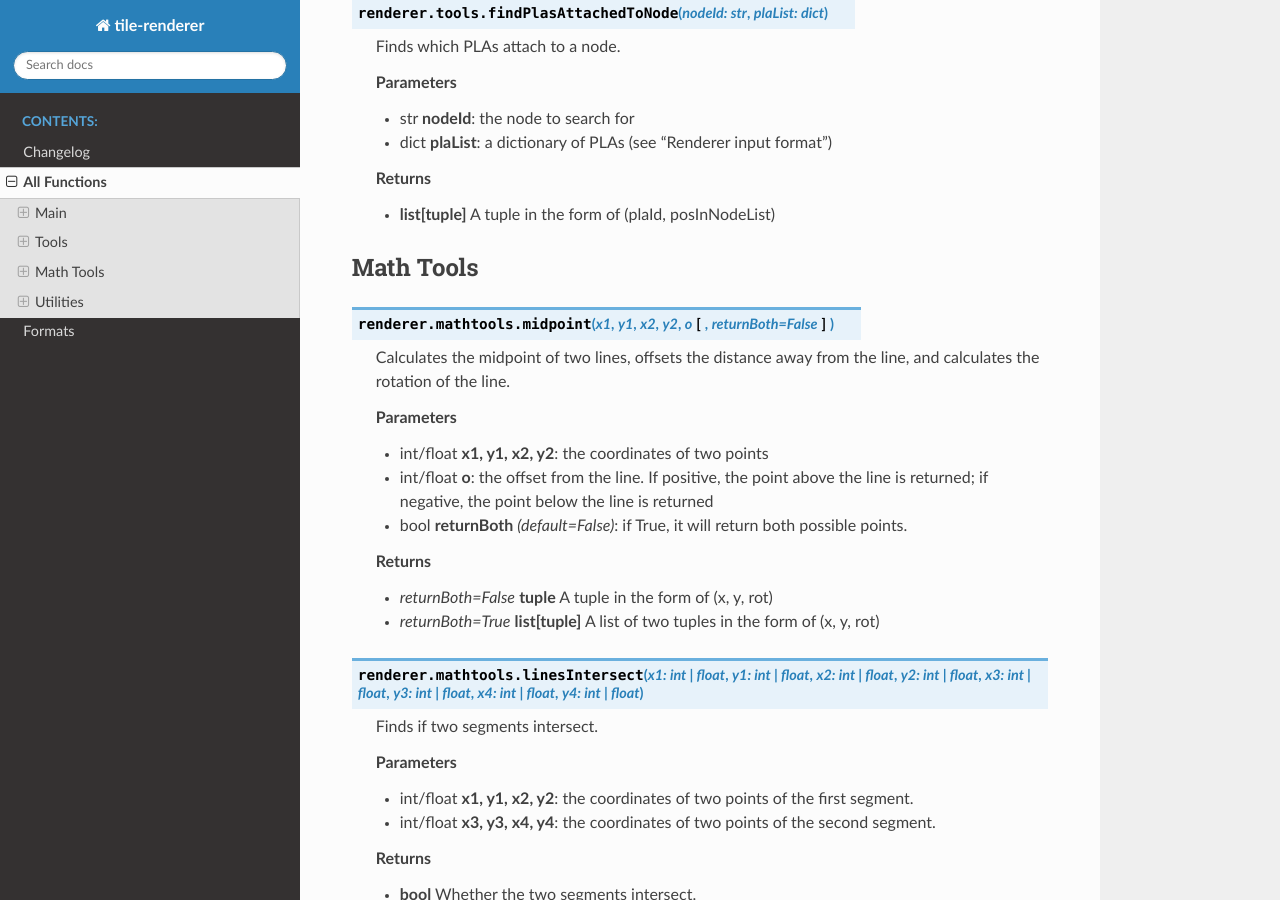
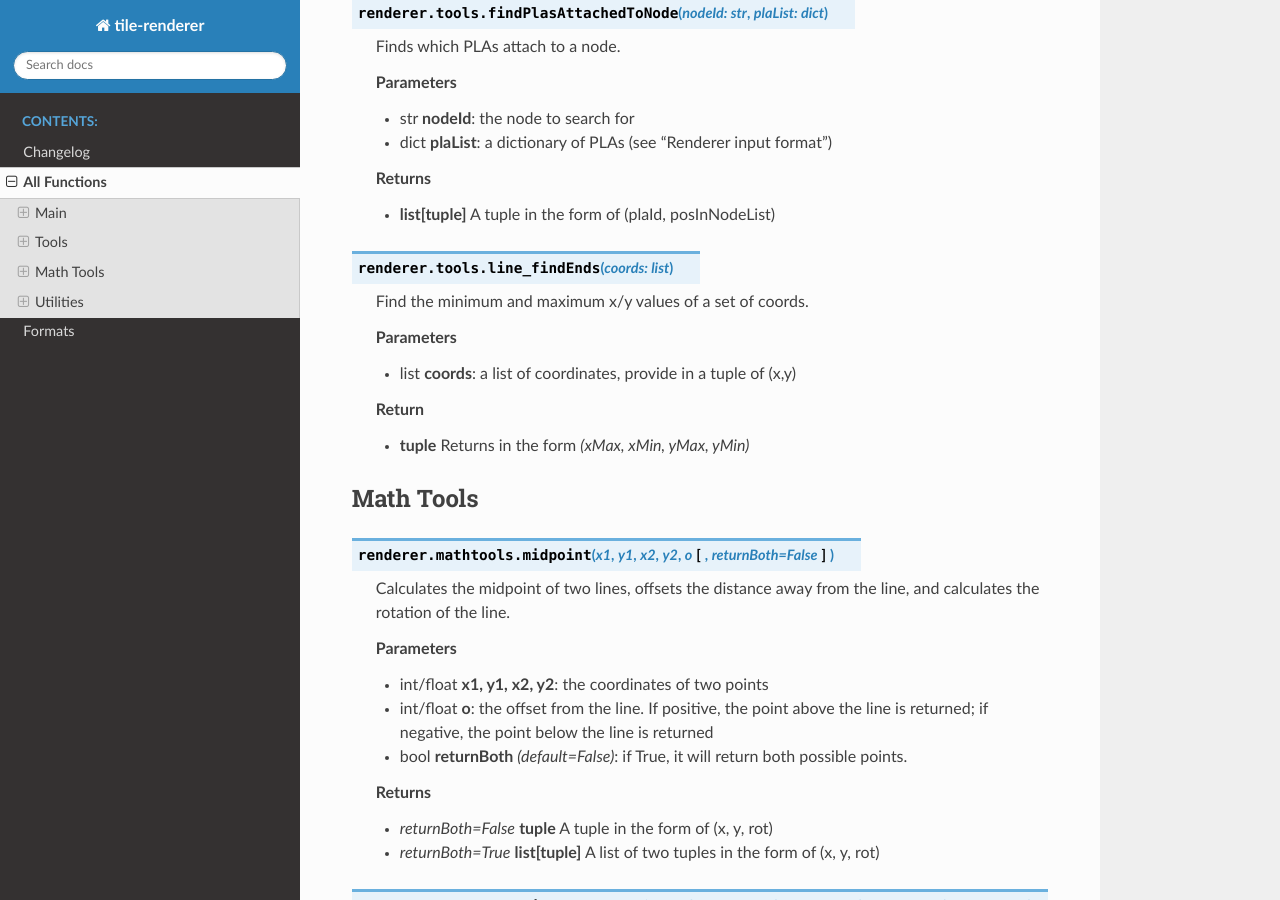
Before and after one commit to MRT-Map/tile-renderer, a Sphinx documentation site: the page built from docs/functions.rst, in a window 1280 px wide and 900 px high, scrolled down 2643 px. Built offline with Sphinx 7.4.7 and the Read the Docs theme 2.0.0, drawn with Linux system fonts in a browser that asks for light colours.

```diff
--- a/docs/conf.py
+++ b/docs/conf.py
@@ -22,7 +22,7 @@ copyright = '2021, The MRT Mapping Team'
 author = '7d'
 
 # The full version, including alpha/beta/rc tags
-release = 'v0.8'
+release = 'v1.0'
 
 
 # -- General configuration ---------------------------------------------------
--- a/docs/functions.rst
+++ b/docs/functions.rst
@@ -117,6 +117,18 @@ Tools
    **Returns**
 
    * **list[tuple]** A tuple in the form of (plaId, posInNodeList)
+
+.. py:function:: renderer.tools.line_findEnds(coords: list)
+
+   Find the minimum and maximum x/y values of a set of coords.
+
+   **Parameters**
+
+   * list **coords**: a list of coordinates, provide in a tuple of (x,y)
+
+   **Return**
+
+   * **tuple** Returns in the form `(xMax, xMin, yMax, yMin)`
 
 Math Tools
 ----------
--- a/docs/index.rst
+++ b/docs/index.rst
@@ -1,4 +1,4 @@
-tile-renderer v0.8
+tile-renderer 1.0
 =========================================
 
 Tile renderer for leaflet.js usage, made by 7d. `Git repo here <https://github.com/MRT-Map/tile-renderer>`_
--- a/renderer.py
+++ b/renderer.py
@@ -806,7 +806,9 @@ def render(plaList: dict, nodeList: dict, skinJson: dict, minZoom: int, maxZoom:
                             mi = Image.new("RGBA", (skinJson['info']['size'], skinJson['info']['size']), (0, 0, 0, 0))
                             md = ImageDraw.Draw(mi)
                             md.polygon(coords, fill=step['colour'])
-                            im.paste(i, (0, 0), mi)
+                            pi = Image.new("RGBA", (skinJson['info']['size'], skinJson['info']['size']), (0, 0, 0, 0))
+                            pi.paste(i, (0, 0), mi)
+                            im.paste(pi, (0, 0), pi)
                         else:
                             img.polygon(coords, fill=step['colour'], outline=step['outline'])
                         outlineCoords = coords[:]
```
Also changed, not shown: README.md (+3 -1 lines).
